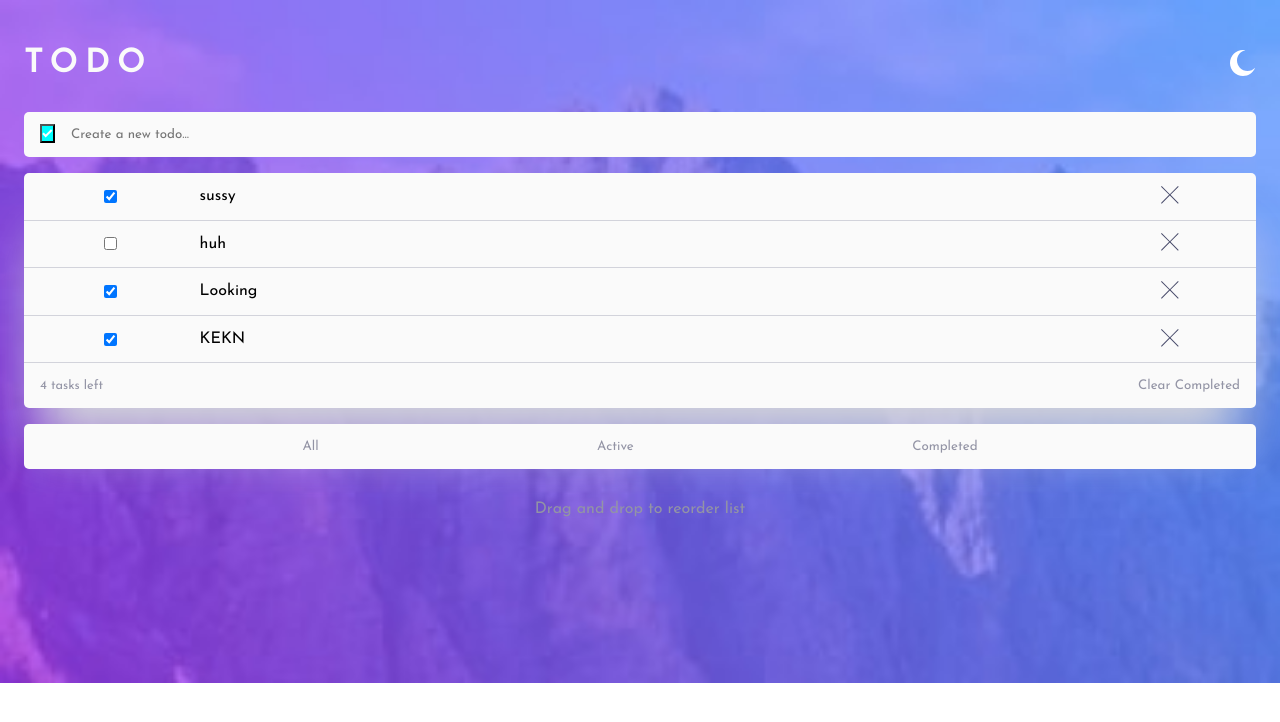
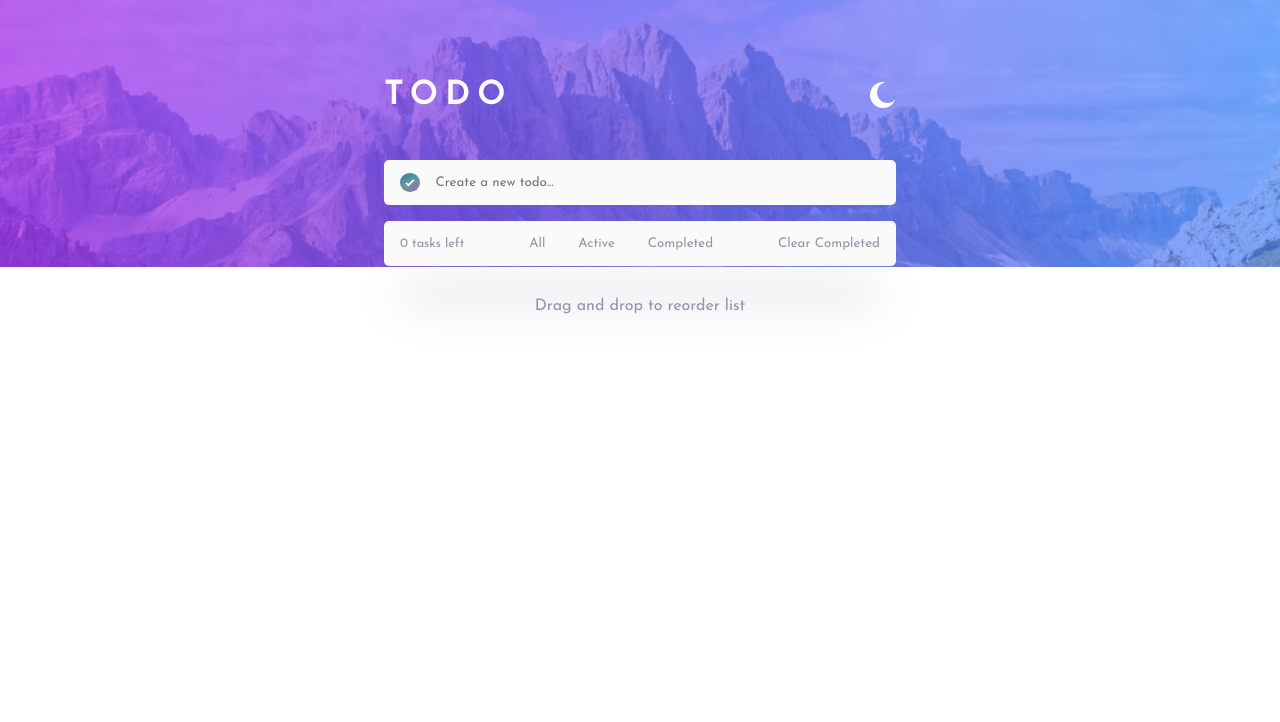
Before and after one commit to giiancarlonv/todo-app, a React (Vite) app: page / in a window 1280 px wide. Shown: the top 722 px of the page. Built offline with nearby package versions, Linux system fonts and the light colour scheme.

Commit message:
fixed issues

```diff
--- a/index.html
+++ b/index.html
@@ -7,7 +7,7 @@
   href="https://fonts.googleapis.com/css?family=Josefin+Sans">
 
     <meta name="viewport" content="width=device-width, initial-scale=1.0" />
-    <title>Vite + React</title>
+    <title>Todo list app</title>
   </head>
   <body>
     <div id="root"></div>
--- a/src/App.jsx
+++ b/src/App.jsx
@@ -3,10 +3,7 @@ import Homepage from './components/Homepage'
 import  './styles/styles.css'
 
 const DATA = [
-  {id: 'todo-0', name: 'sussy', completed: true},
-  {id: 'todo-1', name: 'huh', completed: false},
-  {id: 'todo-3', name: 'Looking', completed: true},
-  {id: 'todo-4', name: 'KEKN', completed: true}
+
 ]
 function App() {
 
--- a/src/components/Buttons.jsx
+++ b/src/components/Buttons.jsx
@@ -1,9 +1,14 @@
 import React from 'react'
-
+import { useState } from 'react'
 export const Buttons = (props) => {
+  const [isActive, setIsActive] = useState(false);
+  const handleClick=(e)=>{
+    const active = document.querySelector('.filter-buttons');
+    setIsActive(current => !current)
+  }
   return (
-    <button type='button' aria-pressed={props.isPressed} onClick={() => props.setFilter(props.name)}>
-      {props.name}
+    <button className={isActive ? 'fiter-buttons active' : 'filter-buttons'} type='button' aria-pressed={props.isPressed} onClick={() => props.setFilter(props.name)} >
+      <span onClick={handleClick}>{props.name}</span>
     </button>
   )
 }
--- a/src/components/Homepage.jsx
+++ b/src/components/Homepage.jsx
@@ -3,6 +3,8 @@ import moonIcon from '../images/icon-moon.svg'
 import sunIcon from '../images/icon-sun.svg'
 import bgMobileLight from '../images/bg-mobile-light.jpg'
 import bgMobileDark from '../images/bg-mobile-dark.jpg'
+import desktopLight from '../images/bg-desktop-light.jpg'
+import desktopDark from '../images/bg-desktop-dark.jpg'
 import { Todo } from './Todo'
 import { Form } from './Form'
 import { Buttons } from './Buttons'
@@ -17,7 +19,6 @@ const FILTER_MAP = {
 const FILTER_NAMES = Object.keys(FILTER_MAP);
 
 const Homepage = (props) => {
-
   const [filter, setFilter] = useState('All');
   const filterList = FILTER_NAMES.map((name) =>(
     <Buttons key={name} name={name} isPressed={name === filter} setFilter={setFilter} />
@@ -49,17 +50,26 @@ const Homepage = (props) => {
   const taskCount = taskList.length;
   const taskNoun = taskList.length !== 1 ? 'tasks' : 'task';
 
+  /////////night mode//////////
   const [nightMode, setNightMode] = useState(false);
   const handleClick = (e) => {
     setNightMode(current => !current);
     console.log('nm')
   }
   const bodyBG = document.body;
-  nightMode ? bodyBG.classList.add('nightmode') : bodyBG.classList.remove('nightmode')
+  nightMode ? bodyBG.classList.add('nightmode') : bodyBG.classList.remove('nightmode');
+
+  const screenWidth = window.innerWidth;
+  let bgImage;
+  if(screenWidth >= 1280 && nightMode)bgImage = desktopDark;
+  else if(screenWidth >= 1280 && !nightMode)bgImage = desktopLight;
+  else if(nightMode) bgImage = bgMobileDark;
+  else if(!nightMode) bgImage = bgMobileLight;
+
   return (
     <>
       <header>
-        <img src={nightMode ? bgMobileDark : bgMobileLight} alt="BG image" className='bg-image'/>
+        <img src={bgImage} alt="BG image" className='bg-image'/>
         <div className='header-text'>
           <h1>Todo</h1>
           <button onClick={handleClick} className='js-isNightMode'>
@@ -77,12 +87,18 @@ const Homepage = (props) => {
             {taskList}
           </ul>
 
-          <div className='item-details'>
+          <div className='item-details mobile'>
             <span>{taskCount} {taskNoun} left</span>
             <button>Clear Completed</button>
           </div>
 
-          <div className='todo-buttons desktop'>
+          <div className={nightMode?'item-details-desktop night-mode':'item-details-desktop'}>
+            <span>{taskCount} {taskNoun} left</span>
+            {filterList}
+            <button>Clear Completed</button>
+          </div>
+
+          <div className={nightMode?'todo-buttons mobile night-mode':'todo-buttons mobile'}>
             {filterList}
           </div>
         </section>
--- a/src/styles/styles.css
+++ b/src/styles/styles.css
@@ -3,7 +3,7 @@
 * {
   margin: 0;
   padding: 0;
-  transition: 0.3s ease;
+  transition: 0.4s ease-in-out;
 }
 
 body {
@@ -49,9 +49,20 @@ main form.create-todo {
   padding: 0 1rem;
   margin: 2rem 0 1rem 0;
 }
+main form.create-todo label {
+  display: flex;
+  align-items: center;
+}
 main form.create-todo label .check-button {
   margin-right: 1rem;
-  background: cyan;
+  border: none;
+  background: rgb(49, 120, 176);
+  background: linear-gradient(148deg, rgb(49, 120, 176) 0%, rgb(100, 154, 157) 50%, rgb(157, 103, 184) 100%);
+  padding: 2px 5px;
+  border-radius: 50%;
+}
+main form.create-todo label .check-button img {
+  width: 0.6rem;
 }
 main form.create-todo label #add-todo {
   font-family: "Josefin Sans";
@@ -94,6 +105,9 @@ main .todo-list-wrapper ul li button {
   background: none;
   border: none;
 }
+main .todo-list-wrapper ul li:hover {
+  cursor: pointer;
+}
 main .todo-list-wrapper .item-details {
   display: flex;
   justify-content: space-between;
@@ -108,6 +122,9 @@ main .todo-list-wrapper .item-details button {
   color: hsl(236, 9%, 61%);
   font-family: "Josefin Sans";
 }
+main .todo-list-wrapper .item-details-desktop {
+  display: none;
+}
 main .todo-list-wrapper .todo-buttons.desktop {
   position: relative;
   display: none;
@@ -115,7 +132,7 @@ main .todo-list-wrapper .todo-buttons.desktop {
   margin: 1rem 0;
 }
 main .todo-list-wrapper .todo-buttons.desktop button {
-  background: none;
+  background: transparent;
   border: none;
   color: hsl(236, 9%, 61%);
   text-transform: capitalize;
@@ -127,6 +144,9 @@ main .todo-list-wrapper.night-mode {
 }
 main .todo-list-wrapper.night-mode li {
   color: hsl(234, 39%, 85%);
+}
+main .todo-list-wrapper.night-mode li .todo-list {
+  border-bottom: 1px solid hsl(237, 14%, 26%);
 }
 main .todo-buttons.mobile {
   position: relative;
@@ -155,4 +175,41 @@ main aside {
   text-align: center;
   background: transparent;
   color: hsl(236, 9%, 61%);
+}
+
+/*DESKTOP*/
+@media (min-width: 1280px) {
+  header .header-text {
+    padding: 5rem 30% 1rem;
+  }
+  main {
+    margin: 0 30%;
+  }
+  main .item-details.mobile, main .todo-buttons.mobile {
+    display: none;
+  }
+  main .item-details-desktop {
+    display: flex !important;
+    justify-content: space-between;
+    align-items: center;
+    padding: 1rem;
+    color: hsl(236, 9%, 61%);
+    font-size: 0.8em;
+  }
+  main .item-details-desktop button {
+    background: none;
+    border: none;
+    color: hsl(236, 9%, 61%);
+    font-family: "Josefin Sans";
+  }
+  main .item-details-desktop button:hover {
+    color: hsl(235, 19%, 35%);
+  }
+  main .item-details-desktop .filter-buttons {
+    margin: 0 -2rem;
+  }
+  main .item-details-desktop.night-mode button:hover {
+    color: hsl(236, 33%, 92%);
+    cursor: pointer;
+  }
 }/*# sourceMappingURL=styles.css.map */
--- a/src/styles/styles.scss
+++ b/src/styles/styles.scss
@@ -17,7 +17,7 @@ $DT-very-dark-grayish-blue2: hsl(237, 14%, 26%);
 *{
   margin: 0;
   padding: 0;
-  transition: .3s ease;
+  transition: .4s ease-in-out;
 }
 body{
   font-family: 'Josefin Sans';
@@ -60,9 +60,18 @@ main{
     padding: 0 1rem;
     margin: 2rem 0 1rem 0;
     label{
+      display: flex;
+      align-items: center;
       .check-button{
         margin-right: 1rem;
-        background: cyan;
+        border: none;
+        background: rgb(49,120,176);
+        background: linear-gradient(148deg, rgba(49,120,176,1) 0%, rgba(100,154,157,1) 50%, rgba(157,103,184,1) 100%);
+        padding: 2px 5px;
+        border-radius: 50%;
+        img{
+          width: .6rem;
+        }
       }
       #add-todo{
         font-family: 'Josefin Sans';
@@ -104,6 +113,9 @@ main{
           border: none;
         }
       }
+      li:hover{
+        cursor: pointer;
+      }
     }
     .item-details{
       display: flex;
@@ -119,6 +131,9 @@ main{
         font-family: 'Josefin Sans';
       }
     }
+    .item-details-desktop{
+      display: none;
+    }
 
     .todo-buttons.desktop{
       position: relative;
@@ -126,19 +141,24 @@ main{
       justify-content: space-evenly;
       margin: 1rem 0;
       button{
-        background: none;
+        background: transparent;
         border: none;
         color: $dark-grayish-blue;
         text-transform: capitalize;
         font-family: 'Josefin Sans';
       }
     }
+
   }
   .todo-list-wrapper.night-mode{
     background: $DT-very-dark-desaturated-blue;
     box-shadow: 0 50px 50px -15px $DT-very-dark-blue;
     li{
       color: $DT-light-grayish-blue;
+      .todo-list{
+        border-bottom: 1px solid $DT-very-dark-grayish-blue2;
+      }
+
     }
   }
   .todo-buttons.mobile{
@@ -170,3 +190,44 @@ main{
     color: $dark-grayish-blue;
   }
 }
+/*DESKTOP*/
+@media (min-width: 1280px) {
+  header{
+    .header-text{
+      padding: 5rem 30% 1rem;
+    }
+  }
+  main{
+    margin: 0 30%;
+    .item-details.mobile, .todo-buttons.mobile{
+      display: none;
+    }
+    .item-details-desktop{
+      display: flex !important;
+      justify-content: space-between;
+      align-items: center;
+      padding: 1rem;
+      color: $dark-grayish-blue;
+      font-size: .8em;
+      button{
+        background: none;
+        border: none;
+        color: $dark-grayish-blue;
+        font-family: 'Josefin Sans';
+      }
+      button:hover{
+        color: $very-dark-grayish-blue;
+      }
+      .filter-buttons{
+        margin: 0 -2rem;
+      }
+    }
+    .item-details-desktop.night-mode{
+
+      button:hover{
+        color: $DT-light-grayish-blue-hover;
+        cursor: pointer;
+      }
+    }
+  }
+}
```
Also changed, not shown: 1 other file (tests, documents, lock files or other folders).
